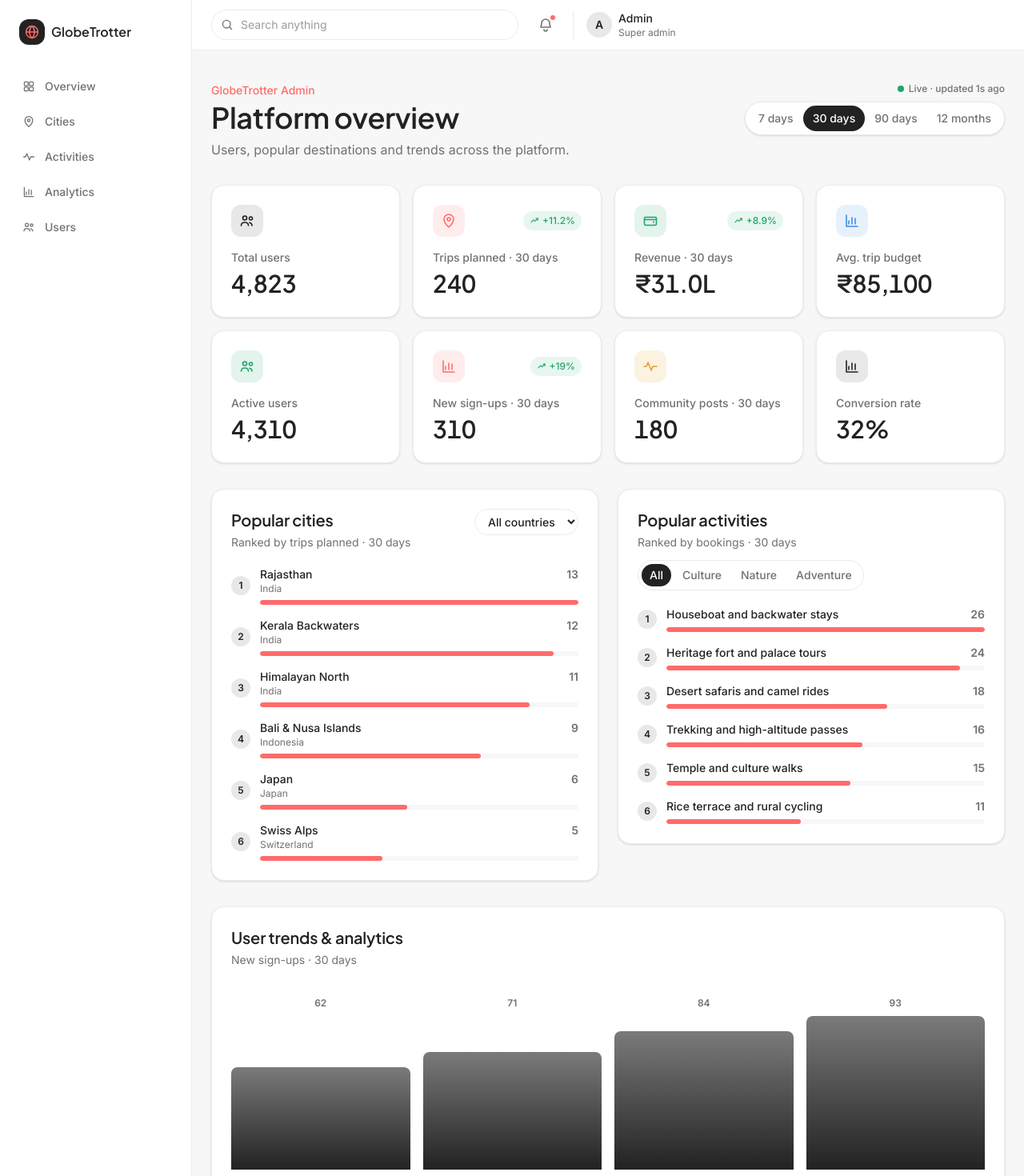
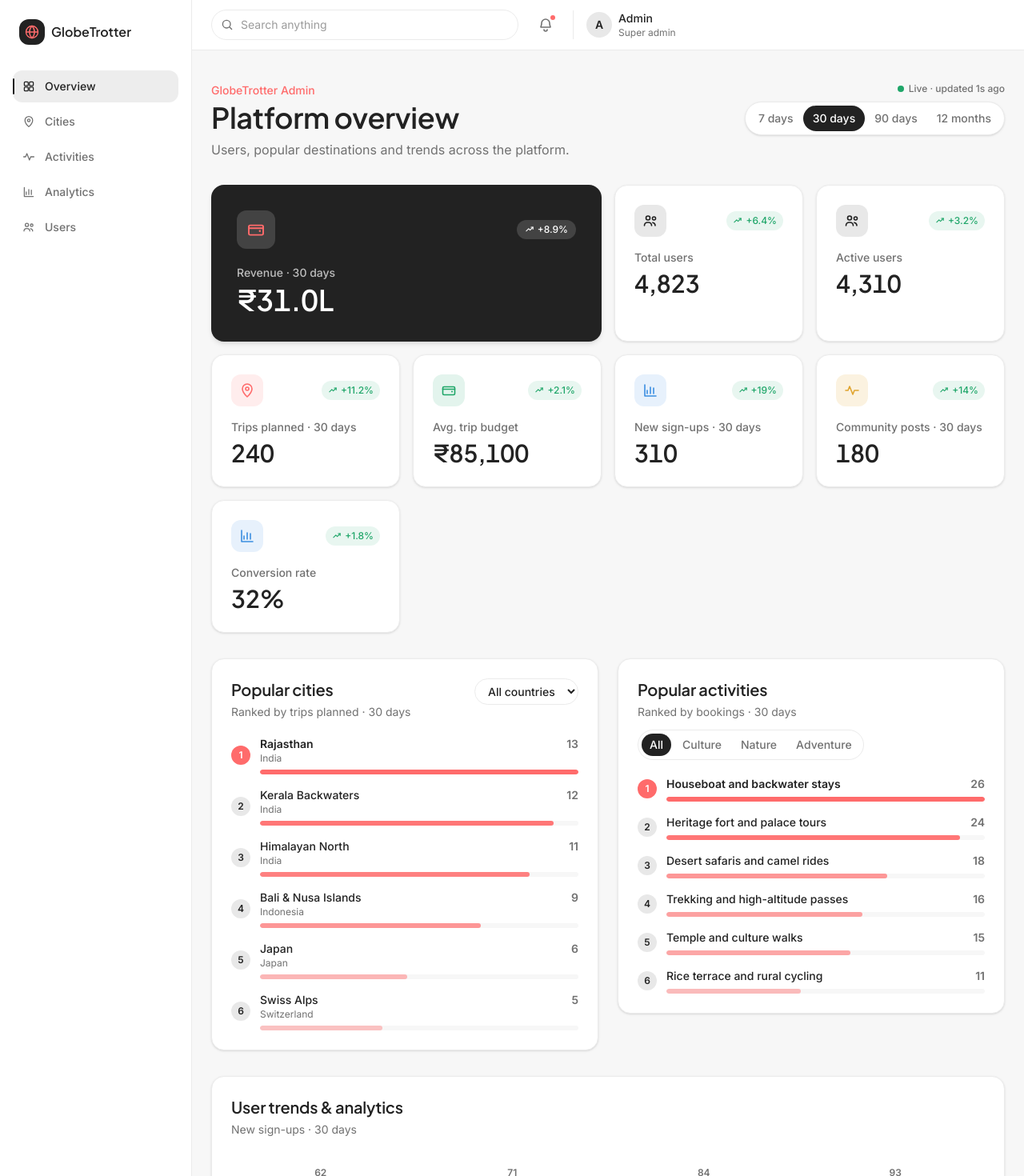
Before and after one commit to RajRathore1/odoo-ldce-hackathon-26, a Next.js app in the folder Admin_Panel/: page / in a window 1280 px wide. Shown: the top 1470 px of the page at 80% size. Built offline with nearby package versions, Linux system fonts and the light colour scheme.

Commit message:
fix: value-based color intensity, consistent icon tones, stat hierarchy, sidebar scroll-spy and user actions

```diff
--- a/Admin_Panel/src/components/admin-dashboard.tsx
+++ b/Admin_Panel/src/components/admin-dashboard.tsx
@@ -8,6 +8,8 @@ import {
   UsersIcon,
   WalletIcon,
 } from "@/components/icons";
+// One tone per icon, always — Users=primary, MapPin=accent, Wallet=success,
+// Chart=info, Activity=warning. Keeps icon color meaningful instead of ad hoc.
 import { PanelCard } from "@/components/panel-card";
 import { RankingList } from "@/components/ranking-list";
 import { StatCard } from "@/components/stat-card";
@@ -150,11 +152,29 @@ export function AdminDashboard() {
 
       <div className="grid gap-4 sm:grid-cols-2 lg:grid-cols-4">
         <StatCard
+          label={`Revenue · ${periodLabel}`}
+          value={data.kpis.revenue}
+          format={moneyCompact.format}
+          icon={WalletIcon}
+          trend="+8.9%"
+          featured
+          style={{ animationDelay: "0ms" }}
+        />
+        <StatCard
           label="Total users"
           value={staticStats.totalUsers + liveBump}
           icon={UsersIcon}
           tone="primary"
-          style={{ animationDelay: "0ms" }}
+          trend="+6.4%"
+          style={{ animationDelay: "60ms" }}
+        />
+        <StatCard
+          label="Active users"
+          value={staticStats.activeUsers}
+          icon={UsersIcon}
+          tone="primary"
+          trend="+3.2%"
+          style={{ animationDelay: "120ms" }}
         />
         <StatCard
           label={`Trips planned · ${periodLabel}`}
@@ -162,37 +182,22 @@ export function AdminDashboard() {
           icon={MapPinIcon}
           tone="accent"
           trend="+11.2%"
-          style={{ animationDelay: "60ms" }}
-        />
-        <StatCard
-          label={`Revenue · ${periodLabel}`}
-          value={data.kpis.revenue}
-          format={moneyCompact.format}
-          icon={WalletIcon}
-          tone="success"
-          trend="+8.9%"
-          style={{ animationDelay: "120ms" }}
+          style={{ animationDelay: "180ms" }}
         />
         <StatCard
           label="Avg. trip budget"
           value={data.kpis.avgBudget}
           format={moneyFull.format}
-          icon={ChartIcon}
-          tone="info"
-          style={{ animationDelay: "180ms" }}
-        />
-        <StatCard
-          label="Active users"
-          value={staticStats.activeUsers}
-          icon={UsersIcon}
+          icon={WalletIcon}
           tone="success"
+          trend="+2.1%"
           style={{ animationDelay: "240ms" }}
         />
         <StatCard
           label={`New sign-ups · ${periodLabel}`}
           value={data.kpis.newSignups}
           icon={ChartIcon}
-          tone="accent"
+          tone="info"
           trend="+19%"
           style={{ animationDelay: "300ms" }}
         />
@@ -201,6 +206,7 @@ export function AdminDashboard() {
           value={data.kpis.communityPosts}
           icon={ActivityIcon}
           tone="warning"
+          trend="+14%"
           style={{ animationDelay: "360ms" }}
         />
         <StatCard
@@ -208,7 +214,8 @@ export function AdminDashboard() {
           value={32}
           format={(value) => `${percent.format(value)}%`}
           icon={ChartIcon}
-          tone="primary"
+          tone="info"
+          trend="+1.8%"
           style={{ animationDelay: "420ms" }}
         />
       </div>
--- a/Admin_Panel/src/components/admin-shell.tsx
+++ b/Admin_Panel/src/components/admin-shell.tsx
@@ -1,3 +1,5 @@
+"use client";
+
 import {
   ActivityIcon,
   BellIcon,
@@ -7,6 +9,8 @@ import {
   SearchIcon,
   UsersIcon,
 } from "@/components/icons";
+import { cn } from "@/lib/cn";
+import { useActiveSection } from "@/lib/use-active-section";
 
 function GlobeMark() {
   return (
@@ -26,14 +30,16 @@ function GlobeMark() {
 }
 
 const navItems = [
-  { href: "#overview", label: "Overview", icon: DashboardIcon },
-  { href: "#cities", label: "Cities", icon: MapPinIcon },
-  { href: "#activities", label: "Activities", icon: ActivityIcon },
-  { href: "#analytics", label: "Analytics", icon: ChartIcon },
-  { href: "#users", label: "Users", icon: UsersIcon },
+  { id: "overview", label: "Overview", icon: DashboardIcon },
+  { id: "cities", label: "Cities", icon: MapPinIcon },
+  { id: "activities", label: "Activities", icon: ActivityIcon },
+  { id: "analytics", label: "Analytics", icon: ChartIcon },
+  { id: "users", label: "Users", icon: UsersIcon },
 ];
 
 export function AdminShell({ children }: { children: React.ReactNode }) {
+  const activeId = useActiveSection(navItems.map((item) => item.id));
+
   return (
     <div className="flex min-h-screen bg-subtle">
       <aside className="hidden w-60 shrink-0 flex-col border-r border-border bg-surface px-4 py-6 lg:flex">
@@ -45,16 +51,31 @@ export function AdminShell({ children }: { children: React.ReactNode }) {
         </div>
 
         <nav className="mt-8 flex-1 space-y-1">
-          {navItems.map((item) => (
-            <a
-              key={item.href}
-              href={item.href}
-              className="flex items-center gap-3 rounded-xl px-3 py-2.5 text-sm font-medium text-text-muted transition-colors hover:bg-bg hover:text-text"
-            >
-              <item.icon className="size-4" />
-              {item.label}
-            </a>
-          ))}
+          {navItems.map((item) => {
+            const active = item.id === activeId;
+            return (
+              <a
+                key={item.id}
+                href={`#${item.id}`}
+                aria-current={active ? "true" : undefined}
+                className={cn(
+                  "relative flex items-center gap-3 rounded-xl px-3 py-2.5 text-sm font-medium transition-colors",
+                  active
+                    ? "bg-primary/8 text-primary"
+                    : "text-text-muted hover:bg-bg hover:text-text",
+                )}
+              >
+                <span
+                  className={cn(
+                    "absolute left-0 h-5 w-0.5 rounded-full bg-primary transition-opacity",
+                    active ? "opacity-100" : "opacity-0",
+                  )}
+                />
+                <item.icon className="size-4" />
+                {item.label}
+              </a>
+            );
+          })}
         </nav>
 
         <div className="rounded-xl bg-bg p-3 text-xs text-text-muted">
--- a/Admin_Panel/src/components/ranking-list.tsx
+++ b/Admin_Panel/src/components/ranking-list.tsx
@@ -1,3 +1,5 @@
+import { cn } from "@/lib/cn";
+
 export function RankingList({
   items,
 }: {
@@ -7,14 +9,31 @@ export function RankingList({
 
   return (
     <ul className="space-y-4">
-      {items.map((item, index) => (
+      {items.map((item, index) => {
+        const intensity = Math.max(item.value / max, 0.25);
+
+        return (
           <li key={item.label} className="flex items-center gap-3">
-          <span className="flex size-6 shrink-0 items-center justify-center rounded-full bg-primary/10 text-xs font-semibold text-primary">
+            <span
+              className={cn(
+                "flex size-6 shrink-0 items-center justify-center rounded-full text-xs font-semibold",
+                index === 0
+                  ? "bg-accent text-white"
+                  : "bg-primary/10 text-primary",
+              )}
+            >
               {index + 1}
             </span>
             <div className="min-w-0 flex-1">
               <div className="flex items-baseline justify-between gap-3">
-              <p className="truncate text-sm font-medium">{item.label}</p>
+                <p
+                  className={cn(
+                    "truncate text-sm",
+                    index === 0 ? "font-semibold" : "font-medium",
+                  )}
+                >
+                  {item.label}
+                </p>
                 <p className="shrink-0 text-sm font-semibold text-text-muted">
                   {item.value.toLocaleString("en-IN")}
                 </p>
@@ -24,13 +43,17 @@ export function RankingList({
               )}
               <div className="mt-1.5 h-1.5 overflow-hidden rounded-full bg-subtle">
                 <div
-                className="h-full rounded-full bg-accent transition-[width] duration-500 ease-out"
-                style={{ width: `${(item.value / max) * 100}%` }}
+                  className="h-full rounded-full bg-accent transition-[width,opacity] duration-500 ease-out"
+                  style={{
+                    width: `${(item.value / max) * 100}%`,
+                    opacity: intensity,
+                  }}
                 />
               </div>
             </div>
           </li>
-      ))}
+        );
+      })}
     </ul>
   );
 }
--- a/Admin_Panel/src/components/stat-card.tsx
+++ b/Admin_Panel/src/components/stat-card.tsx
@@ -23,6 +23,7 @@ export function StatCard({
   icon: Icon,
   tone = "primary",
   style,
+  featured = false,
 }: {
   label: string;
   value: number;
@@ -31,9 +32,35 @@ export function StatCard({
   icon: ComponentType<{ className?: string }>;
   tone?: Tone;
   style?: React.CSSProperties;
+  featured?: boolean;
 }) {
   const animated = useCountUp(value);
   const display = format ? format(animated) : animated.toLocaleString("en-IN");
+
+  if (featured) {
+    return (
+      <div
+        style={style}
+        className="animate-fade-up rounded-2xl bg-primary p-6 text-white shadow-md sm:col-span-2 sm:p-8"
+      >
+        <div className="flex items-center justify-between">
+          <span className="flex size-12 items-center justify-center rounded-xl bg-white/15 text-accent">
+            <Icon className="size-6" />
+          </span>
+          {trend && (
+            <span className="inline-flex items-center gap-1 rounded-full bg-white/15 px-2.5 py-1 text-xs font-medium text-white">
+              <TrendUpIcon className="size-3" />
+              {trend}
+            </span>
+          )}
+        </div>
+        <p className="mt-5 text-sm font-medium text-white/70">{label}</p>
+        <p className="mt-1 font-heading text-3xl font-semibold tabular-nums sm:text-4xl">
+          {display}
+        </p>
+      </div>
+    );
+  }
 
   return (
     <div
--- a/Admin_Panel/src/components/trend-bar-chart.tsx
+++ b/Admin_Panel/src/components/trend-bar-chart.tsx
@@ -7,7 +7,10 @@ export function TrendBarChart({
 
   return (
     <div className="flex h-64 items-end gap-3 sm:gap-4">
-      {data.map((point) => (
+      {data.map((point) => {
+        const intensity = Math.max(point.users / max, 0.25);
+
+        return (
           <div
             key={point.label}
             className="flex min-w-0 flex-1 flex-col items-center gap-2"
@@ -18,13 +21,17 @@ export function TrendBarChart({
             <div className="flex h-48 w-full items-end">
               <div
                 title={`${point.users.toLocaleString("en-IN")} new users`}
-              className="w-full rounded-t-lg bg-gradient-to-t from-primary to-primary/60 transition-all duration-500 ease-out hover:from-accent hover:to-accent/70"
-              style={{ height: `${(point.users / max) * 100}%` }}
+                className="w-full rounded-t-lg bg-accent transition-all duration-500 ease-out hover:opacity-90"
+                style={{
+                  height: `${(point.users / max) * 100}%`,
+                  opacity: intensity,
+                }}
               />
             </div>
             <span className="text-xs text-text-muted">{point.label}</span>
           </div>
-      ))}
+        );
+      })}
     </div>
   );
 }
--- a/Admin_Panel/src/components/users-table.tsx
+++ b/Admin_Panel/src/components/users-table.tsx
@@ -37,6 +37,9 @@ export function UsersTable({ users }: { users: AdminUser[] }) {
   const [status, setStatus] = useState<StatusFilter>("all");
   const [sortKey, setSortKey] = useState<SortKey>("joined");
   const [sortDirection, setSortDirection] = useState<SortDirection>("desc");
+  const [overrides, setOverrides] = useState<
+    Record<string, "active" | "suspended">
+  >({});
 
   function toggleSort(key: SortKey) {
     if (key === sortKey) {
@@ -47,9 +50,20 @@ export function UsersTable({ users }: { users: AdminUser[] }) {
     }
   }
 
+  function toggleStatus(user: AdminUser) {
+    const current = overrides[user.id] ?? user.status;
+    const next = current === "active" ? "suspended" : "active";
+    setOverrides((prev) => ({ ...prev, [user.id]: next }));
+  }
+
+  const effectiveUsers = useMemo(
+    () => users.map((user) => ({ ...user, status: overrides[user.id] ?? user.status })),
+    [users, overrides],
+  );
+
   const rows = useMemo(() => {
     const query = search.trim().toLowerCase();
-    const filtered = users.filter((user) => {
+    const filtered = effectiveUsers.filter((user) => {
       const matchesQuery =
         !query ||
         [user.name, user.email, user.city].some((field) =>
@@ -70,7 +84,7 @@ export function UsersTable({ users }: { users: AdminUser[] }) {
     });
 
     return sorted;
-  }, [users, search, status, sortKey, sortDirection]);
+  }, [effectiveUsers, search, status, sortKey, sortDirection]);
 
   return (
     <div className="space-y-4">
@@ -121,11 +135,15 @@ export function UsersTable({ users }: { users: AdminUser[] }) {
               <th className="px-4 py-3">Email</th>
               <th className="px-4 py-3">City</th>
               <th className="px-4 py-3">Status</th>
+              <th className="px-4 py-3">Actions</th>
             </tr>
           </thead>
           <tbody className="divide-y divide-border">
             {rows.map((user) => (
-              <tr key={user.id} className="hover:bg-subtle/60">
+              <tr
+                key={user.id}
+                className="transition-colors hover:bg-subtle"
+              >
                 <td className="px-4 py-3 font-medium whitespace-nowrap">
                   <div className="flex items-center gap-2.5">
                     <span className="flex size-7 shrink-0 items-center justify-center rounded-full bg-primary/10 text-xs font-semibold text-primary">
@@ -160,13 +178,27 @@ export function UsersTable({ users }: { users: AdminUser[] }) {
                     {user.status === "active" ? "Active" : "Suspended"}
                   </span>
                 </td>
+                <td className="px-4 py-3 whitespace-nowrap">
+                  <button
+                    type="button"
+                    onClick={() => toggleStatus(user)}
+                    className={cn(
+                      "rounded-full border px-3 py-1 text-xs font-medium transition-colors",
+                      user.status === "active"
+                        ? "border-border text-text-muted hover:border-danger/40 hover:text-danger"
+                        : "border-success/30 bg-success/10 text-success hover:bg-success/15",
+                    )}
+                  >
+                    {user.status === "active" ? "Suspend" : "Reactivate"}
+                  </button>
+                </td>
               </tr>
             ))}
 
             {rows.length === 0 && (
               <tr>
                 <td
-                  colSpan={6}
+                  colSpan={7}
                   className="px-4 py-8 text-center text-text-muted"
                 >
                   No users match these filters.
--- /dev/null
+++ b/Admin_Panel/src/lib/use-active-section.ts
@@ -0,0 +1,33 @@
+"use client";
+
+import { useEffect, useState } from "react";
+
+export function useActiveSection(ids: string[]) {
+  const [activeId, setActiveId] = useState(ids[0]);
+
+  useEffect(() => {
+    const elements = ids
+      .map((id) => document.getElementById(id))
+      .filter((el): el is HTMLElement => el !== null);
+
+    if (elements.length === 0) return;
+
+    const observer = new IntersectionObserver(
+      (entries) => {
+        const visible = entries
+          .filter((entry) => entry.isIntersecting)
+          .sort((a, b) => b.intersectionRatio - a.intersectionRatio);
+
+        if (visible.length > 0) {
+          setActiveId(visible[0].target.id);
+        }
+      },
+      { rootMargin: "-96px 0px -60% 0px", threshold: [0, 0.25, 0.5, 0.75, 1] },
+    );
+
+    elements.forEach((element) => observer.observe(element));
+    return () => observer.disconnect();
+  }, [ids]);
+
+  return activeId;
+}
```
Lines whose indentation alone changed are shown as unchanged.
